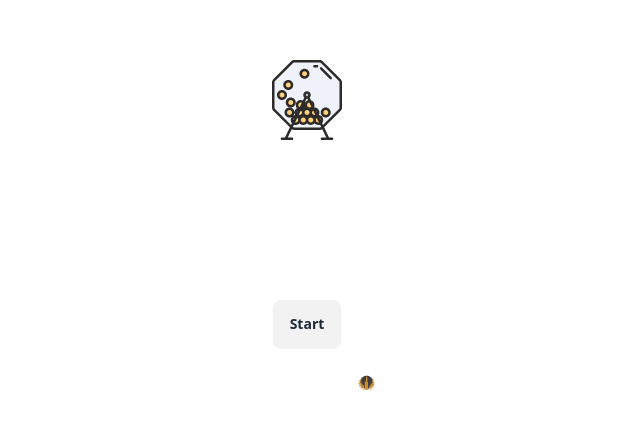
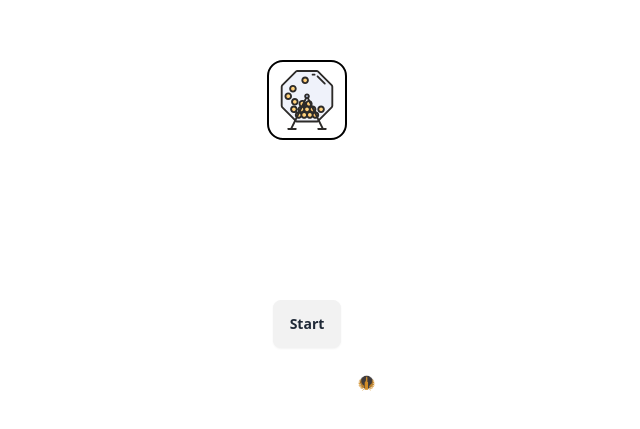
Before and after one commit to Boki40/bingo-table, a React (Vite) app: page / in a window 1280 px wide. Shown: the part 171-600 px from the top of the page, without its empty margins (333-973 px from the left). Built offline with nearby package versions, Linux system fonts and the light colour scheme; a web font is replaced by a local one.

Commit message:
logo background on main page

```diff
--- a/src/pages/HomePage.tsx
+++ b/src/pages/HomePage.tsx
@@ -14,7 +14,7 @@ export default function MainPage() {
 
     return <div
         className="flex flex-col w-full h-screen align-center justify-center place-items-center gap-5 bg-white bg-slate-800">
-        <img src={logo} className="w-20"/>
+        <img src={logo} className="w-20 bg-white p-2 rounded-2xl border border-solid border-black border-2"/>
         <div className="text-white text-2xl text-center p-5 font-bold"
              style={{fontFamily: "Rubik Vinyl"}}>Ivós Danger Bingó
 
```
